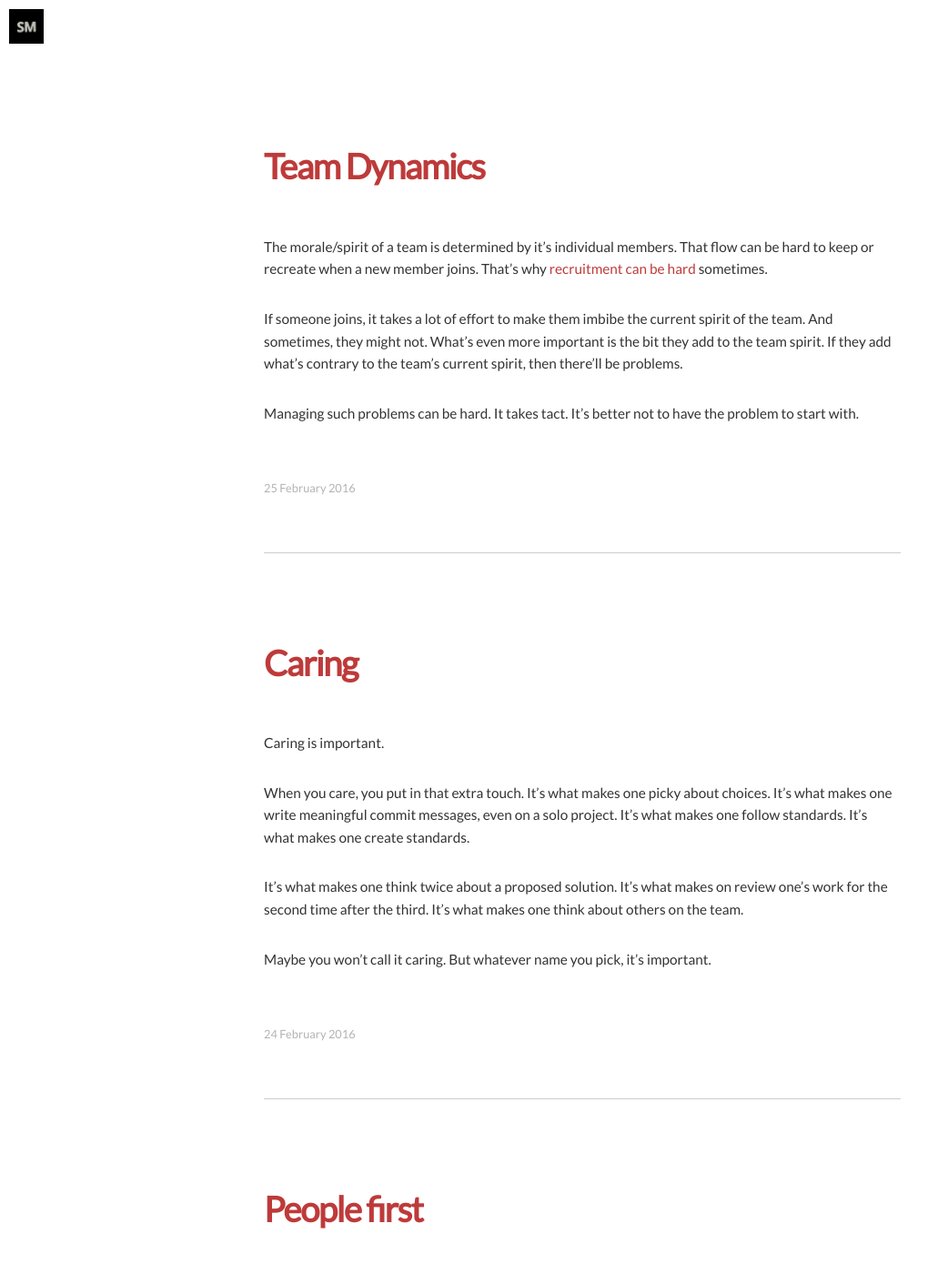
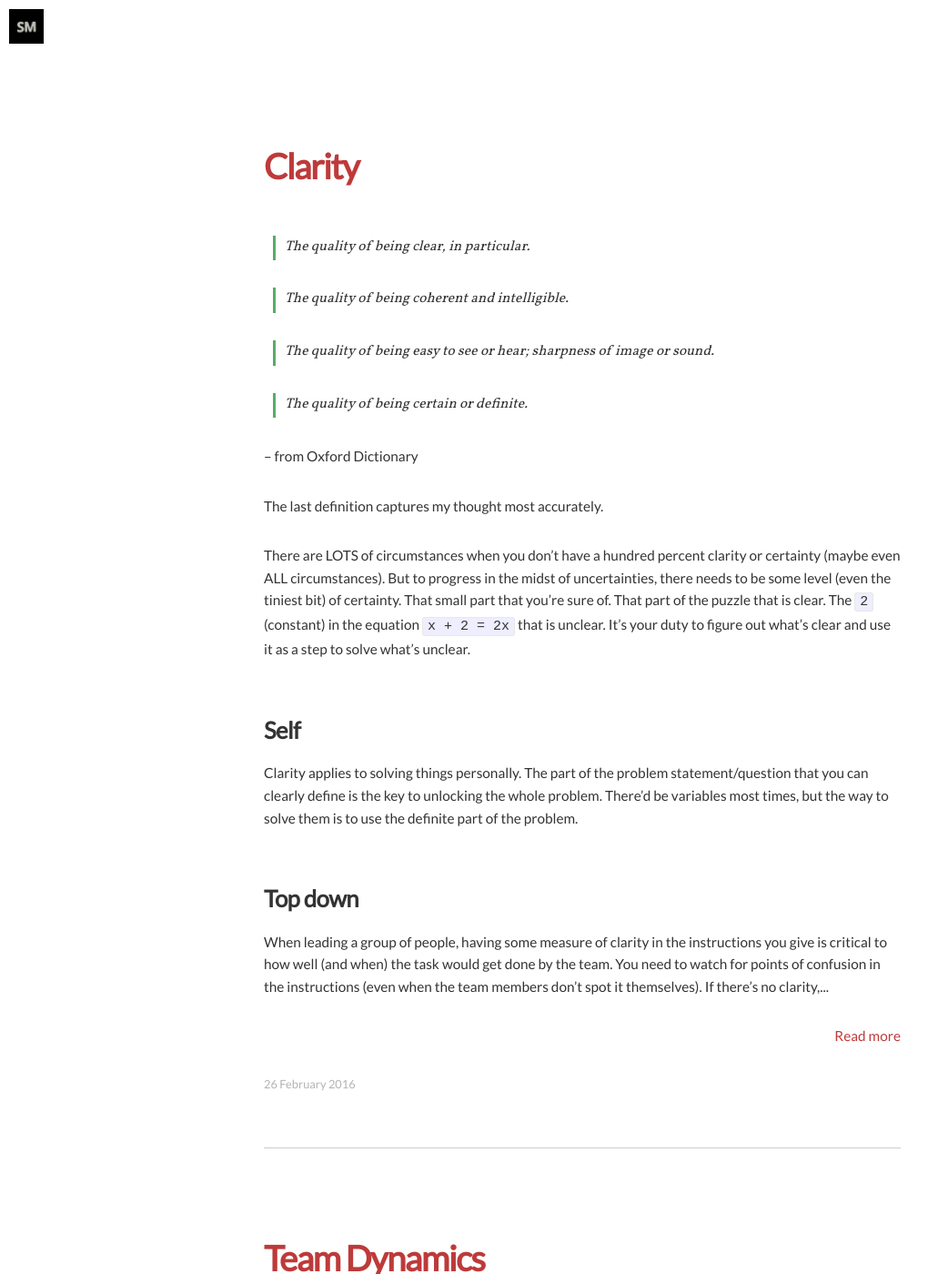
Before and after one commit to impactmass/impactmass.github.io, a Jekyll site: the page built from index.html, in a window 1280 px wide and 1400 px high, scrolled down 510 px. Shown: the whole window at 91% size, without its empty margins (0-1042 px from the left). Built offline with Jekyll 4.4.1, drawn with Linux system fonts in a browser that asks for light colours; nearby versions of some CDN libraries; the list of posts is cut into pages by our own code; some of the changed text lies outside the part shown.

Commit message:
New - Clarity. Typo fix.
New thought titled clarity. Small typo fix thanks to a sweet miss

```diff
--- a/_posts/2016-02-24-caring.md
+++ b/_posts/2016-02-24-caring.md
@@ -9,6 +9,6 @@ Caring is important.
 
 When you care, you put in that extra touch. It's what makes one picky about choices. It's what makes one write meaningful commit messages, even on a solo project. It's what makes one follow standards. It's what makes one create standards.
 
-It's what makes one think twice about a proposed solution. It's what makes on review one's work for the second time after the third. It's what makes one think about others on the team.
+It's what makes one think twice about a proposed solution. It's what makes one review one's work for the second time after the third. It's what makes one think about others on the team.
 
 Maybe you won't call it caring. But whatever name you pick, it's important.
--- /dev/null
+++ b/_posts/2016-02-26-clarity.md
@@ -0,0 +1,32 @@
+---
+layout: post
+title:  "Clarity"
+date:   2016-02-26 20:10:25
+categories: people team workflow self
+---
+
+
+> The quality of being clear, in particular.
+
+> The quality of being coherent and intelligible.
+
+> The quality of being easy to see or hear; sharpness of image or sound.
+
+> The quality of being certain or definite.
+
+-- from Oxford Dictionary
+
+The last definition captures my thought most accurately.
+
+There are LOTS of circumstances when you don't have a hundred percent clarity or certainty (maybe even ALL circumstances). But to progress in the midst of uncertainties, there needs to be some level (even the tiniest bit) of certainty. That small part that you're sure of. That part of the puzzle that is clear. The `2` (constant) in the equation `x + 2 = 2x` that is unclear.
+It's your duty to figure out what's clear and use it as a step to solve what's unclear.
+
+# Self
+
+Clarity applies to solving things personally. The part of the problem statement/question that you can clearly define is the key to unlocking the whole problem. There'd be variables most times, but the way to solve them is to use the definite part of the problem.
+
+# Top down
+
+When leading a group of people, having some measure of clarity in the instructions you give is critical to how well (and when) the task would get done by the team. You need to watch for points of confusion in the instructions (even when the team members don't spot it themselves). If there's no clarity, from the lead's end or the members' receiving end, there'll be no direction for the team, thus, no goal would be achieved.
+
+The exception is when the role of a team member is figuring out unknowns. In that case, the "self" part above applies.
```
